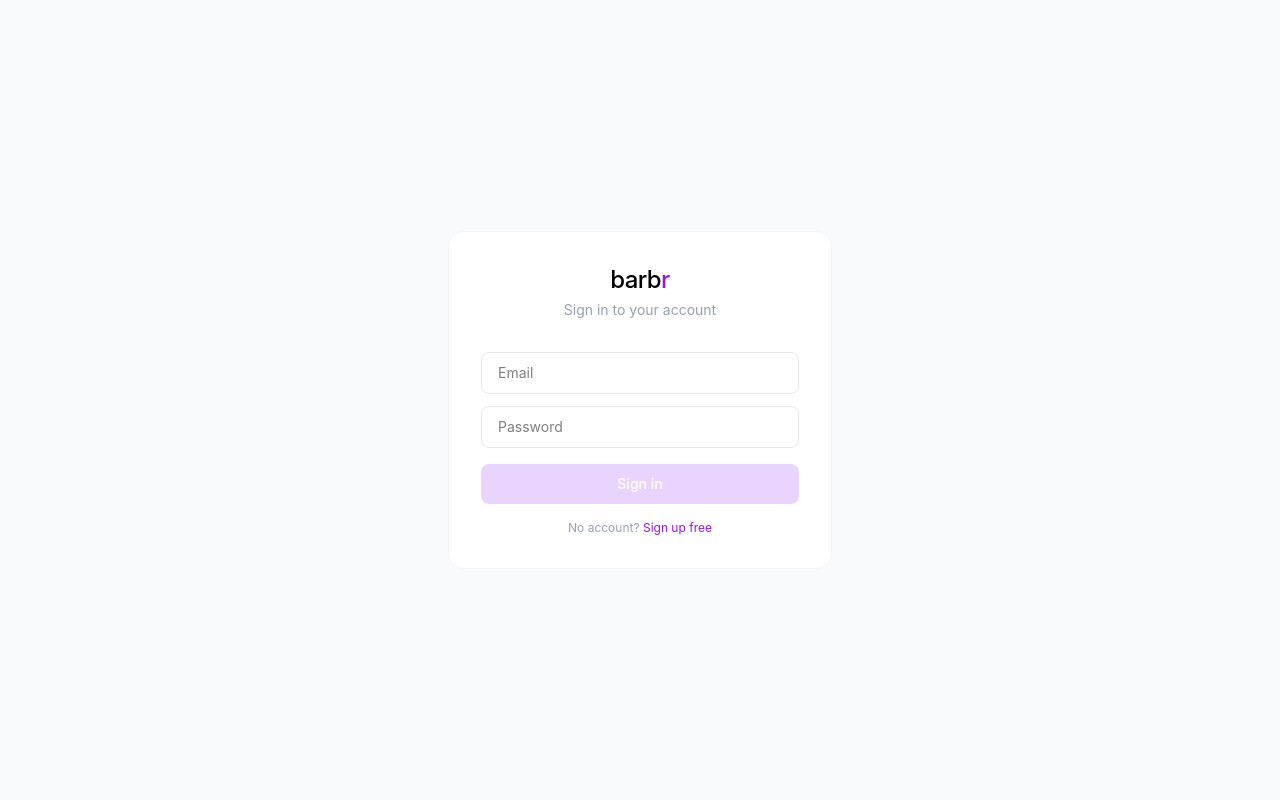
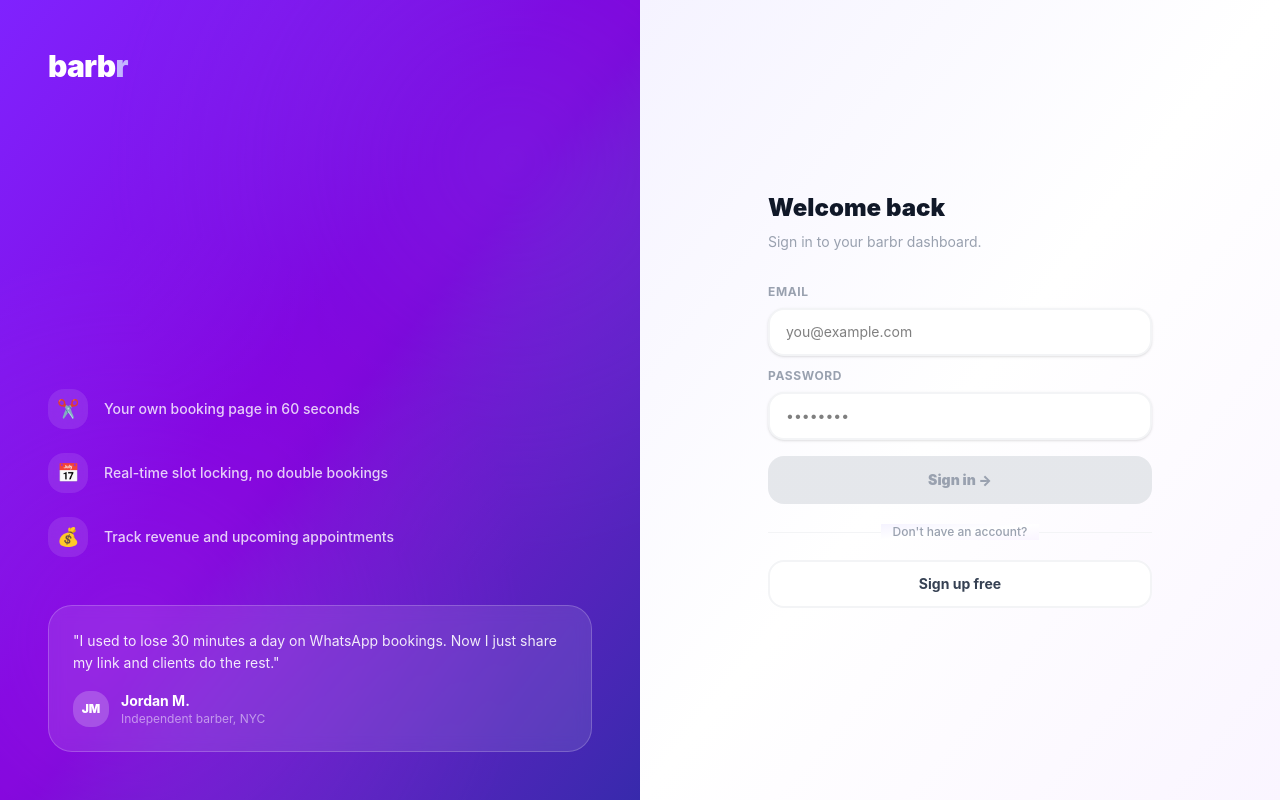
Before and after one commit to Meriton-veseli/Barberlive-, a React (Vite) app: page /login in a window 1280 px wide. Built offline with nearby package versions, Linux system fonts and the light colour scheme.

Commit message:
redesign dashboard with new UI, greeting, stats, and improved tabs

```diff
--- a/src/pages/Login.jsx
+++ b/src/pages/Login.jsx
@@ -30,52 +30,132 @@
   }
 
   return (
-    <div className="min-h-screen bg-gray-50 flex items-center justify-center px-4">
-      <div className="bg-white border border-gray-100 rounded-2xl p-8 w-full max-w-sm">
-        <div className="text-center mb-8">
-          <h1 className="text-2xl font-medium tracking-tight mb-1">
-            barb<span className="text-purple-600">r</span>
-          </h1>
-          <p className="text-sm text-gray-400">
-            {isSignUp ? 'Create your account' : 'Sign in to your account'}
+    <div className="min-h-screen flex">
+
+      {/* left panel */}
+      <div className="hidden lg:flex w-1/2 bg-gradient-to-br from-violet-600 via-purple-700 to-indigo-800 flex-col justify-between p-12 relative overflow-hidden">
+        <div className="absolute inset-0 opacity-20"
+          style={{ backgroundImage: 'radial-gradient(circle at 20% 80%, #a855f7 0%, transparent 50%), radial-gradient(circle at 80% 20%, #6366f1 0%, transparent 50%)' }}
+        />
+        <div className="relative z-10">
+          <div className="text-3xl font-black text-white tracking-tight">
+            barb<span className="text-violet-300">r</span>
+          </div>
+        </div>
+        <div className="relative z-10">
+          <div className="space-y-6 mb-12">
+            {[
+              { icon: '✂️', text: 'Your own booking page in 60 seconds' },
+              { icon: '📅', text: 'Real-time slot locking, no double bookings' },
+              { icon: '💰', text: 'Track revenue and upcoming appointments' },
+            ].map((item) => (
+              <div key={item.text} className="flex items-center gap-4">
+                <div className="w-10 h-10 rounded-2xl bg-white/10 backdrop-blur flex items-center justify-center text-lg flex-shrink-0">
+                  {item.icon}
+                </div>
+                <p className="text-white/80 text-sm font-medium">{item.text}</p>
+              </div>
+            ))}
+          </div>
+          <div className="bg-white/10 backdrop-blur rounded-3xl p-6 border border-white/20">
+            <p className="text-white/90 text-sm leading-relaxed mb-4">
+              "I used to lose 30 minutes a day on WhatsApp bookings. Now I just share my link and clients do the rest."
+            </p>
+            <div className="flex items-center gap-3">
+              <div className="w-9 h-9 rounded-2xl bg-white/20 flex items-center justify-center text-white text-xs font-black">JM</div>
+              <div>
+                <p className="text-white text-sm font-bold">Jordan M.</p>
+                <p className="text-white/50 text-xs">Independent barber, NYC</p>
+              </div>
+            </div>
+          </div>
+        </div>
+      </div>
+
+      {/* right panel */}
+      <div className="flex-1 flex items-center justify-center px-6 bg-gradient-to-br from-violet-50 via-white to-purple-50">
+        <div className="w-full max-w-sm">
+
+          <div className="lg:hidden text-center mb-10">
+            <div className="text-3xl font-black tracking-tight text-gray-900">
+              barb<span className="text-violet-600">r</span>
+            </div>
+          </div>
+
+          <div className="mb-8">
+            <h2 className="text-2xl font-black text-gray-900 mb-2">
+              {isSignUp ? 'Create your account' : 'Welcome back'}
+            </h2>
+            <p className="text-gray-400 text-sm">
+              {isSignUp ? 'Start getting booked in 60 seconds.' : 'Sign in to your barbr dashboard.'}
             </p>
           </div>
+
           <div className="space-y-3 mb-4">
+            <div>
+              <label className="text-xs font-bold text-gray-400 uppercase tracking-wider mb-2 block">Email</label>
               <input
                 type="email"
-            placeholder="Email"
+                placeholder="you@example.com"
                 value={form.email}
                 onChange={e => setForm({ ...form, email: e.target.value })}
-            className="w-full border border-gray-200 rounded-lg px-4 py-2.5 text-sm outline-none focus:border-purple-400"
+                onKeyDown={e => e.key === 'Enter' && handleSubmit()}
+                className="w-full bg-white border-2 border-gray-100 rounded-2xl px-4 py-3 text-sm outline-none focus:border-violet-400 transition-all shadow-sm"
               />
+            </div>
+            <div>
+              <label className="text-xs font-bold text-gray-400 uppercase tracking-wider mb-2 block">Password</label>
               <input
                 type="password"
-            placeholder="Password"
+                placeholder="••••••••"
                 value={form.password}
                 onChange={e => setForm({ ...form, password: e.target.value })}
-            className="w-full border border-gray-200 rounded-lg px-4 py-2.5 text-sm outline-none focus:border-purple-400"
+                onKeyDown={e => e.key === 'Enter' && handleSubmit()}
+                className="w-full bg-white border-2 border-gray-100 rounded-2xl px-4 py-3 text-sm outline-none focus:border-violet-400 transition-all shadow-sm"
               />
             </div>
+          </div>
+
           {error && (
-          <p className="text-xs text-red-500 mb-3">{error}</p>
+            <div className="bg-red-50 border border-red-100 rounded-2xl px-4 py-3 mb-4">
+              <p className="text-xs text-red-500 font-medium">{error}</p>
+            </div>
           )}
+
           <button
             onClick={handleSubmit}
             disabled={!form.email || !form.password || loading}
-          className="w-full bg-purple-600 hover:bg-purple-700 disabled:bg-purple-200 disabled:cursor-not-allowed text-white font-medium py-2.5 rounded-lg text-sm mb-4"
+            className="w-full bg-gradient-to-r from-violet-600 to-purple-700 hover:from-violet-500 hover:to-purple-600 disabled:from-gray-200 disabled:to-gray-200 disabled:text-gray-400 disabled:cursor-not-allowed text-white font-black py-3.5 rounded-2xl text-sm mb-5 transition-all hover:shadow-xl hover:shadow-violet-200 hover:-translate-y-0.5"
           >
-          {loading ? 'Please wait...' : isSignUp ? 'Create account' : 'Sign in'}
+            {loading ? (
+              <span className="flex items-center justify-center gap-2">
+                <span className="w-4 h-4 border-2 border-white border-t-transparent rounded-full animate-spin" />
+                Please wait...
+              </span>
+            ) : isSignUp ? 'Create account →' : 'Sign in →'}
           </button>
-        <p className="text-center text-xs text-gray-400">
-          {isSignUp ? 'Already have an account? ' : 'No account? '}
-          <span
+
+          <div className="relative mb-5">
+            <div className="absolute inset-0 flex items-center">
+              <div className="w-full border-t border-gray-100" />
+            </div>
+            <div className="relative flex justify-center">
+              <span className="bg-gradient-to-br from-violet-50 via-white to-purple-50 px-3 text-xs text-gray-400 font-medium">
+                {isSignUp ? 'Already have an account?' : "Don't have an account?"}
+              </span>
+            </div>
+          </div>
+
+          <button
             onClick={() => { setIsSignUp(!isSignUp); setError('') }}
-            className="text-purple-600 cursor-pointer hover:underline"
+            className="w-full bg-white border-2 border-gray-100 hover:border-violet-200 hover:bg-violet-50 text-gray-700 font-bold py-3 rounded-2xl text-sm transition-all"
           >
-            {isSignUp ? 'Sign in' : 'Sign up free'}
-          </span>
-        </p>
+            {isSignUp ? 'Sign in instead' : 'Sign up free'}
+          </button>
+
         </div>
+      </div>
+
     </div>
   )
 }
```
Also changed, not shown: src/pages/Onboarding.jsx (+112 -38 lines). Lines whose indentation alone changed are shown as unchanged.
